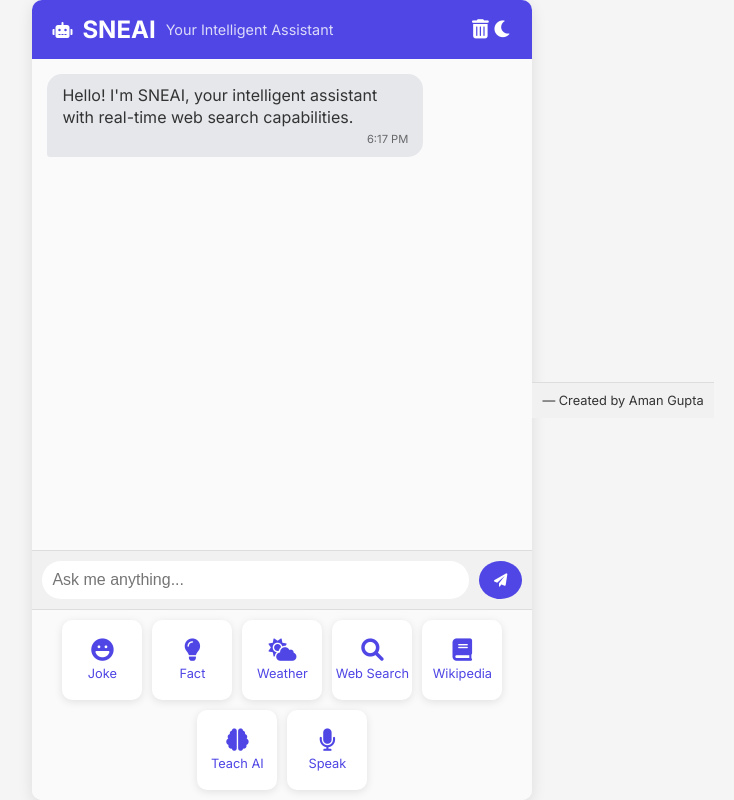
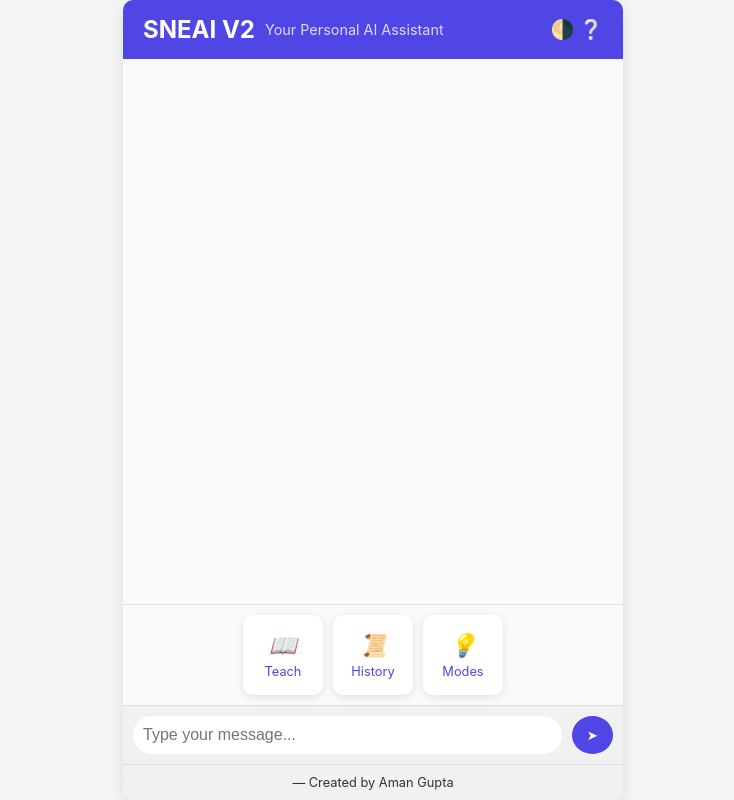
Before and after one commit to Amangupta210/today_ai_v2, a Flask app: page / in a window 1280 px wide. Shown: the whole page, without its empty margins (267-1001 px from the left). Run offline with Flask 2, Linux system fonts and the light colour scheme.

Commit message:
Update index.html

```diff
--- a/templates/index.html
+++ b/templates/index.html
@@ -3,197 +3,151 @@
 <head>
   <meta charset="UTF-8" />
   <meta name="viewport" content="width=device-width, initial-scale=1.0"/>
-  <title>SNEAI - Your Intelligent Assistant</title>
-  <link rel="stylesheet" href="static/style.css">
-  <link rel="stylesheet" href="https://cdnjs.cloudflare.com/ajax/libs/font-awesome/6.0.0/css/all.min.css">
-  <link href="https://fonts.googleapis.com/css2?family=Inter:wght@300;400;500;600;700&display=swap" rel="stylesheet">
-  <link rel="icon" href="static/favicon.ico" type="image/x-icon">
+  <title>SNEAI V2</title>
+  <link rel="stylesheet" href="static/style.css" />
 </head>
 <body>
   <div class="container">
     <!-- Header -->
-    <div class="header">
+    <header class="header">
       <div class="logo">
-        <i class="fas fa-robot"></i>
-        <h1>SNEAI</h1>
-        <span class="tagline">Your Intelligent Assistant</span>
+        <h1>SNEAI V2</h1>
+        <span class="tagline">Your Personal AI Assistant</span>
       </div>
       <div class="header-controls">
-        <button class="control-btn" onclick="clearChat()" title="Clear Chat">
-          <i class="fas fa-trash-alt"></i>
-        </button>
-        <button class="control-btn" id="theme-btn" onclick="toggleTheme()" title="Toggle Theme">
-          <i class="fas fa-moon" id="theme-icon"></i>
-        </button>
+        <button id="theme-toggle" title="Toggle Theme">🌗</button>
+        <button id="help-btn" title="Help">❔</button>
       </div>
-    </div>
+    </header>
 
-    <!-- Chat -->
+    <!-- Chat Section -->
     <div class="chat-container">
       <div id="chat-box"></div>
     </div>
 
+    <!-- Features -->
+    <div class="features-container">
+      <div class="feature-card" id="teach-btn"><i>📖</i>Teach</div>
+      <div class="feature-card" id="history-btn"><i>📜</i>History</div>
+      <div class="feature-card" id="mode-btn"><i>💡</i>Modes</div>
+    </div>
+
     <!-- Input -->
     <div class="input-container">
-      <input id="user-input" placeholder="Ask me anything..." autocomplete="off" />
-      <button id="send-btn" onclick="sendMessage()" title="Send Message (Enter)">
-        <i class="fas fa-paper-plane"></i>
-      </button>
+      <input type="text" id="user-input" placeholder="Type your message..." />
+      <button id="send-btn">➤</button>
     </div>
 
-    <!-- Features -->
-    <div class="features-container">
-      <div class="feature-card" onclick="quickPrompt('Tell me a joke')">
-        <i class="fas fa-laugh"></i><span>Joke</span>
-      </div>
-      <div class="feature-card" onclick="quickPrompt('Tell me an interesting fact')">
-        <i class="fas fa-lightbulb"></i><span>Fact</span>
-      </div>
-      <div class="feature-card" onclick="quickPrompt('What\'s the weather today?')">
-        <i class="fas fa-cloud-sun"></i><span>Weather</span>
-      </div>
-      <div class="feature-card" onclick="quickPrompt('Search the web for artificial intelligence')">
-        <i class="fas fa-search"></i><span>Web Search</span>
-      </div>
-      <div class="feature-card" onclick="quickPrompt('Search Wikipedia for quantum physics')">
-        <i class="fas fa-book"></i><span>Wikipedia</span>
-      </div>
-      <div class="feature-card" onclick="showTeachModal()">
-        <i class="fas fa-brain"></i><span>Teach AI</span>
-      </div>
-      <div class="feature-card" id="voice-card" onclick="startVoiceRecognition()">
-        <i class="fas fa-microphone"></i><span>Speak</span>
-      </div>
+    <!-- Footer -->
+    <footer>
+      <p>— Created by Aman Gupta</p>
+    </footer>
+  </div>
+
+  <!-- Help Modal -->
+  <div id="help-modal" class="modal">
+    <div class="modal-content">
+      <span class="close" id="help-close">&times;</span>
+      <h2>Help & Features</h2>
+      <ul>
+        <li><b>Teach:</b> Add custom AI replies.</li>
+        <li><b>History:</b> View last chats.</li>
+        <li><b>Secret Modes:</b> Try <code>s1</code>, <code>sneha</code>, <code>f1</code>.</li>
+      </ul>
     </div>
   </div>
 
-  <!-- Teach AI Modal -->
-  <div id="teach-modal" class="modal">
-    <div class="modal-content">
-      <span class="close" onclick="closeTeachModal()">&times;</span>
-      <h2>Teach SNEAI</h2>
-      <p>Add custom responses to make your AI smarter!</p>
-      <div class="form-group">
-        <label for="pattern">When I say (pattern):</label>
-        <input type="text" id="pattern" placeholder="e.g., What's your favorite color?">
-      </div>
-      <div class="form-group">
-        <label for="response">You should respond with:</label>
-        <textarea id="response" placeholder="e.g., My favorite color is blue!"></textarea>
-      </div>
-      <button onclick="teachAI()">Teach SNEAI</button>
-    </div>
-  </div>
+  <!-- JavaScript -->
+  <script>
+    const userInput = document.getElementById("user-input");
+    const sendBtn = document.getElementById("send-btn");
+    const chatBox = document.getElementById("chat-box");
 
- <footer>
-  <p>— Created by Aman Gupta</p>
-</footer>
+    const themeToggle = document.getElementById("theme-toggle");
+    const helpBtn = document.getElementById("help-btn");
+    const helpModal = document.getElementById("help-modal");
+    const helpClose = document.getElementById("help-close");
 
+    const teachBtn = document.getElementById("teach-btn");
+    const historyBtn = document.getElementById("history-btn");
+    const modeBtn = document.getElementById("mode-btn");
 
-  <!-- JS -->
-  <script>
-    let chatHistory = [];
-    let recognition, synth, isSpeechEnabled = false;
+    // Voice reply (Speak only AI's answer)
+    function speak(text) {
+      const speech = new SpeechSynthesisUtterance(text);
+      speech.lang = "en-IN";
+      speech.rate = 1;
+      window.speechSynthesis.speak(speech);
+    }
 
-    // Initialize
-    document.addEventListener('DOMContentLoaded', () => {
-      loadChatHistory();
-      initSpeechRecognition();
-      const savedTheme = localStorage.getItem('theme');
-      if (savedTheme === 'dark') document.body.classList.add('dark-theme');
-      if (chatHistory.length === 0) addMessage("Hello! I'm SNEAI, your intelligent assistant with real-time web search capabilities.", 'ai');
+    // Append messages
+    function appendMessage(text, isUser = false) {
+      const msgDiv = document.createElement("div");
+      msgDiv.classList.add("message", isUser ? "user-message" : "ai-message");
+      msgDiv.innerHTML = `<p>${text}</p>`;
+      chatBox.appendChild(msgDiv);
+      chatBox.scrollTop = chatBox.scrollHeight;
+    }
+
+    // Send message
+    async function sendMessage() {
+      const text = userInput.value.trim();
+      if (!text) return;
+      appendMessage(text, true);
+      userInput.value = "";
+
+      try {
+        const response = await fetch("/get_response", {
+          method: "POST",
+          headers: { "Content-Type": "application/json" },
+          body: JSON.stringify({ message: text })
+        });
+        const data = await response.json();
+        appendMessage(data.reply);
+        speak(data.reply);
+      } catch (err) {
+        appendMessage("Error: Cannot reach server.");
+      }
+    }
+
+    sendBtn.addEventListener("click", sendMessage);
+    userInput.addEventListener("keypress", (e) => {
+      if (e.key === "Enter") sendMessage();
     });
 
-    // Speech Recognition Init
-    function initSpeechRecognition() {
-      if ('webkitSpeechRecognition' in window || 'SpeechRecognition' in window) {
-        recognition = new (window.SpeechRecognition || window.webkitSpeechRecognition)();
-        recognition.lang = 'en-US';
-        recognition.onresult = e => { document.getElementById("user-input").value = e.results[0][0].transcript; sendMessage(); };
-        recognition.onerror = e => { addMessage("Speech recognition error: " + e.error, 'system'); };
-        recognition.onend = () => { document.getElementById('voice-card').classList.remove('listening'); };
-        isSpeechEnabled = true;
+    // Theme toggle
+    themeToggle.addEventListener("click", () => {
+      document.body.classList.toggle("dark-theme");
+    });
+
+    // Help modal
+    helpBtn.addEventListener("click", () => helpModal.style.display = "flex");
+    helpClose.addEventListener("click", () => helpModal.style.display = "none");
+
+    // Teach
+    teachBtn.addEventListener("click", () => {
+      const pattern = prompt("Enter a word/phrase to teach:");
+      const response = prompt("Enter the AI's reply for this:");
+      if (pattern && response) {
+        fetch("/teach", {
+          method: "POST",
+          headers: { "Content-Type": "application/json" },
+          body: JSON.stringify({ pattern, response })
+        }).then(() => alert(`Taught AI: '${pattern}' -> '${response}'`));
       }
-      synth = 'speechSynthesis' in window ? window.speechSynthesis : null;
-    }
-    function startVoiceRecognition() { if (!isSpeechEnabled) return addMessage("Speech recognition not supported.", 'system'); recognition.start(); document.getElementById('voice-card').classList.add('listening'); addMessage("Listening...", 'system'); }
-    function speakResponse(text) { if (!synth) return; synth.cancel(); const u = new SpeechSynthesisUtterance(text); u.rate = 1; synth.speak(u); }
+    });
 
-    // Send Message
-    async function sendMessage() {
-      const input = document.getElementById("user-input").value.trim();
-      if (!input) return;
-      addMessage(input, 'user');
-      chatHistory.push({ role: 'user', content: input });
-      document.getElementById("user-input").value = "";
-      showTypingIndicator();
-      try {
-        const res = await fetch('/ask', { method: 'POST', headers: { 'Content-Type': 'application/json' }, body: JSON.stringify({ message: input }) });
-        const data = await res.json();
-        removeTypingIndicator();
-        addMessage(data.reply, 'ai');
-        chatHistory.push({ role: 'ai', content: data.reply });
-        saveChatHistory();
-        speakResponse(data.reply);
-      } catch (error) { removeTypingIndicator(); addMessage("Error! Try again.", 'ai'); }
-    }
+    // History
+    historyBtn.addEventListener("click", () => {
+      fetch("/history").then(res => res.json()).then(data => {
+        alert("Chat History:\n\n" + data.history.map(h => `You: ${h.user}\nAI: ${h.sneai}`).join("\n\n"));
+      });
+    });
 
-    // Add Message
-    function addMessage(text, sender) {
-      const chatBox = document.getElementById("chat-box");
-      const messageDiv = document.createElement("div");
-      messageDiv.className = `message ${sender}-message`;
-      const contentDiv = document.createElement("div");
-      contentDiv.className = "message-content";
-      const p = document.createElement("p");
-      p.innerHTML = processTextFormatting(text);
-      contentDiv.appendChild(p);
-      const timeDiv = document.createElement("div");
-      timeDiv.className = "message-time";
-      timeDiv.textContent = getCurrentTime();
-      messageDiv.append(contentDiv, timeDiv);
-      chatBox.appendChild(messageDiv);
-      chatBox.scrollTop = chatBox.scrollHeight;
-    }
-    function processTextFormatting(text) {
-      return text.replace(/(https?:\/\/[^\s]+)/g, '<a href="$1" target="_blank">$1</a>')
-                 .replace(/\*\*(.*?)\*\*/g, '<strong>$1</strong>')
-                 .replace(/\*(.*?)\*/g, '<em>$1</em>')
-                 .replace(/\n/g, '<br>');
-    }
-
-    // Utility
-    function getCurrentTime() { const now = new Date(); let h = now.getHours(), m = now.getMinutes(); const ampm = h >= 12 ? 'PM' : 'AM'; h = h % 12 || 12; return `${h}:${m < 10 ? '0' + m : m} ${ampm}`; }
-    function showTypingIndicator() { const chatBox = document.getElementById("chat-box"); const div = document.createElement("div"); div.className = "message ai-message typing-indicator"; div.id = "typing-indicator"; div.innerHTML = '<div class="message-content"><div class="typing-dots"><span></span><span></span><span></span></div><p>Thinking...</p></div>'; chatBox.appendChild(div); chatBox.scrollTop = chatBox.scrollHeight; }
-    function removeTypingIndicator() { const t = document.getElementById("typing-indicator"); if (t) t.remove(); }
-    function quickPrompt(text) { document.getElementById("user-input").value = text; sendMessage(); }
-    function showTeachModal() { document.getElementById("teach-modal").style.display = "flex"; }
-    function closeTeachModal() { document.getElementById("teach-modal").style.display = "none"; }
-
-    async function teachAI() {
-      const pattern = document.getElementById("pattern").value.trim(), response = document.getElementById("response").value.trim();
-      if (!pattern || !response) return alert("Both fields are required!");
-      showTypingIndicator();
-      try {
-        const res = await fetch('/teach', { method: 'POST', headers: { 'Content-Type': 'application/json' }, body: JSON.stringify({ pattern, response }) });
-        const data = await res.json();
-        removeTypingIndicator();
-        closeTeachModal();
-        addMessage(data.message, 'ai');
-        chatHistory.push({ role: 'ai', content: data.message });
-        saveChatHistory();
-      } catch (e) { removeTypingIndicator(); addMessage("Teach failed.", 'ai'); }
-    }
-
-    function saveChatHistory() { if (chatHistory.length > 100) chatHistory = chatHistory.slice(-100); localStorage.setItem('sneai_chat_history', JSON.stringify(chatHistory)); }
-    function loadChatHistory() { const saved = localStorage.getItem('sneai_chat_history'); if (saved) { chatHistory = JSON.parse(saved); chatHistory.slice(-10).forEach(msg => addMessage(msg.content, msg.role)); } }
-    function clearChat() { document.getElementById("chat-box").innerHTML = ''; chatHistory = []; localStorage.removeItem('sneai_chat_history'); addMessage("Hello! I'm SNEAI, ready to assist you.", 'ai'); }
-    function toggleTheme() { document.body.classList.toggle('dark-theme'); localStorage.setItem('theme', document.body.classList.contains('dark-theme') ? 'dark' : 'light'); }
-
-    // Keyboard Shortcuts
-    document.getElementById("user-input").addEventListener("keyup", e => { if (e.key === "Enter") sendMessage(); });
-    document.addEventListener('keydown', e => { if ((e.ctrlKey || e.metaKey) && e.key === 'Enter') sendMessage(); if (e.key === 'Escape') closeTeachModal(); });
-    window.onclick = e => { if (e.target === document.getElementById("teach-modal")) closeTeachModal(); };
+    // Modes
+    modeBtn.addEventListener("click", () => {
+      alert("Try secret triggers: s1, s2, sneha, f1, etc.");
+    });
   </script>
 </body>
 </html>
```
